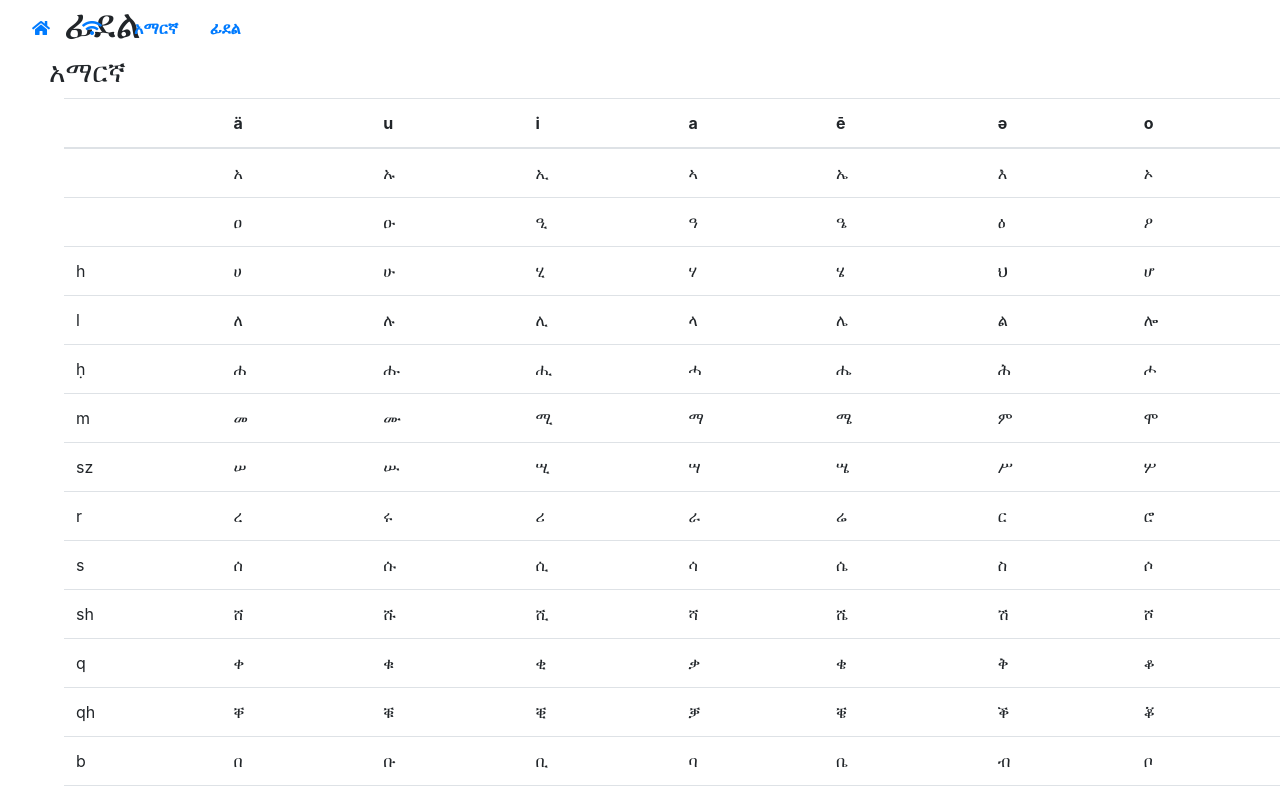
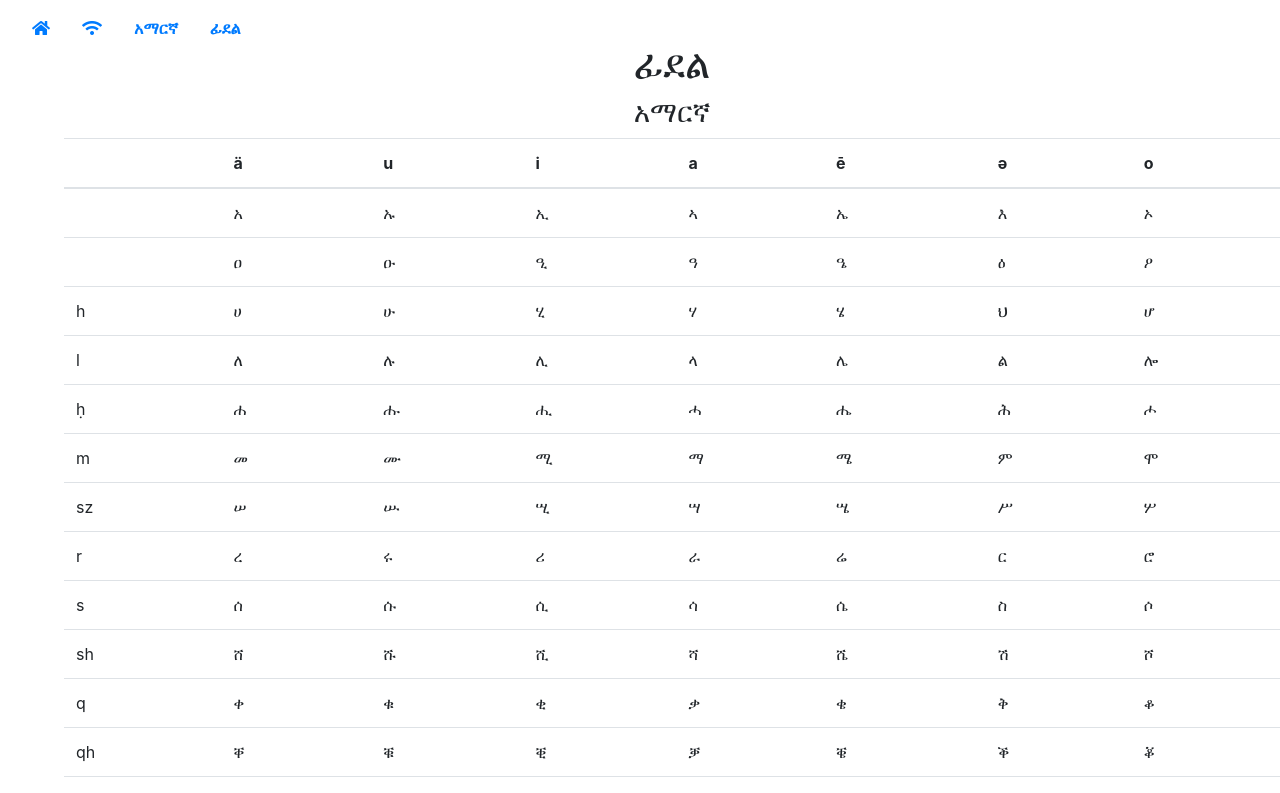
Before and after one commit to Menilek/dashboard, a React (Create React App) app in the folder client/: page /ane/amharic-fidel in a window 1280 px wide. Shown: the top 793 px of the page. Built offline with nearby package versions, Linux system fonts and the light colour scheme; what styled-theming would draw is missing.

Commit message:
Added styling for fidel page  (:hover, shadow & pointer effect)

```diff
--- a/client/src/App.css
+++ b/client/src/App.css
@@ -87,23 +87,34 @@
   grid-gap: 1em;
   grid-template-columns: repeat(3, 1fr);
 }
-.cell {
-  /* align-items: right; */
-  /* flex: 0 0 32%; */
-  /* height: 28vh;
-  width: 28vw; */
-  /* margin: 1em 1em; */
-}
+
+/* .cell {
+  align-items: right;
+  flex: 0 0 32%;
+  height: 28vh;
+  width: 28vw;
+  margin: 1em 1em;
+} */
 
 .languageTable {
   margin-top: 1em;
 }
 
-.languageTitle {
+.wordTitle {
   margin-top: 1em;
   text-align: center;
 }
 
+.fidelTitle {
+  margin-top: 1em;
+  text-align: center;
+}
+
+.fidelTitle:hover {
+  color: #007bff;
+  cursor: pointer;
+
+}
 .languageActions {
   position: flex;
   align-items: center;
@@ -123,6 +134,19 @@
 /* .languageModal {
   width: 70vw !important;
 } */
+
+.fidel-sentence {
+  position: flex;
+  align-items: center;
+  justify-content: center;
+  grid-gap: 1em;
+  text-align: center;
+}
+
+.fidel-character:hover {
+  cursor: pointer;
+  box-shadow: 0 0 11px rgba(33, 33, 33, 0.2);
+}
 
 .tableAction {
   cursor: pointer;
```
